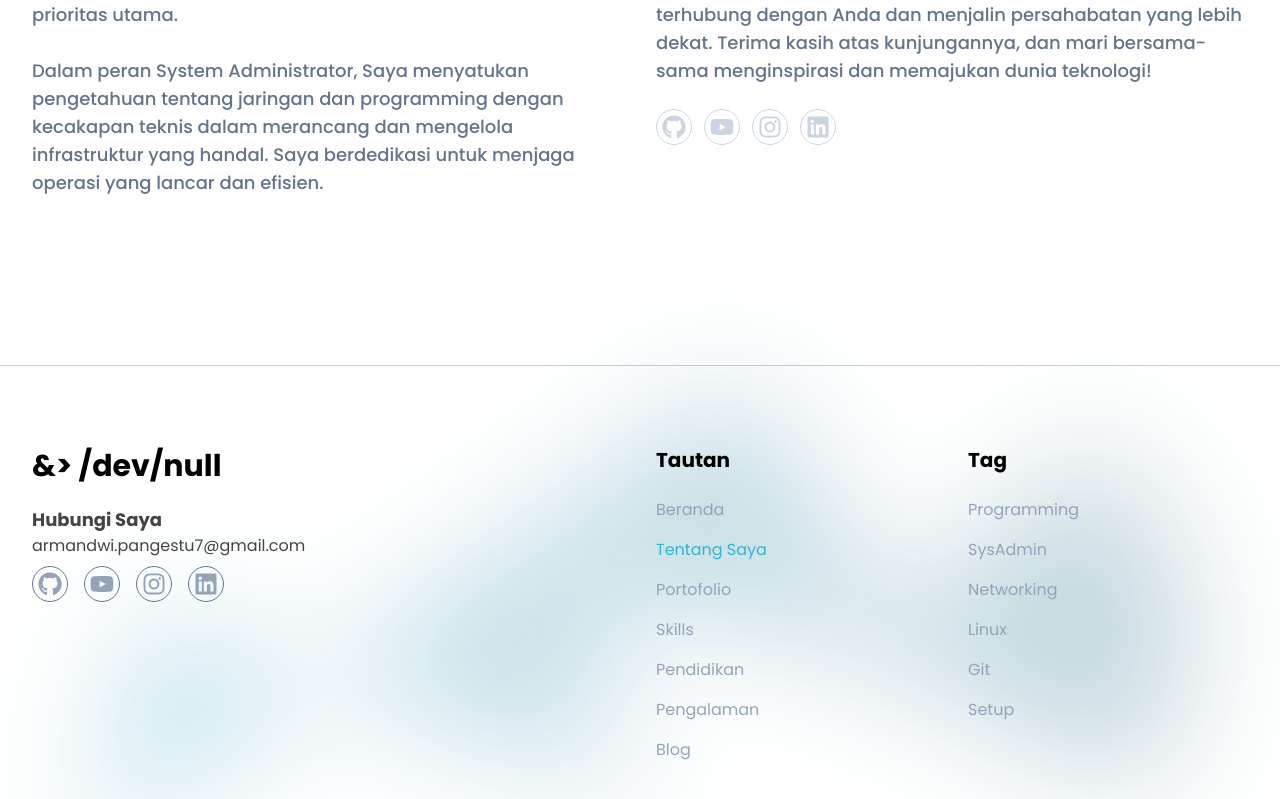
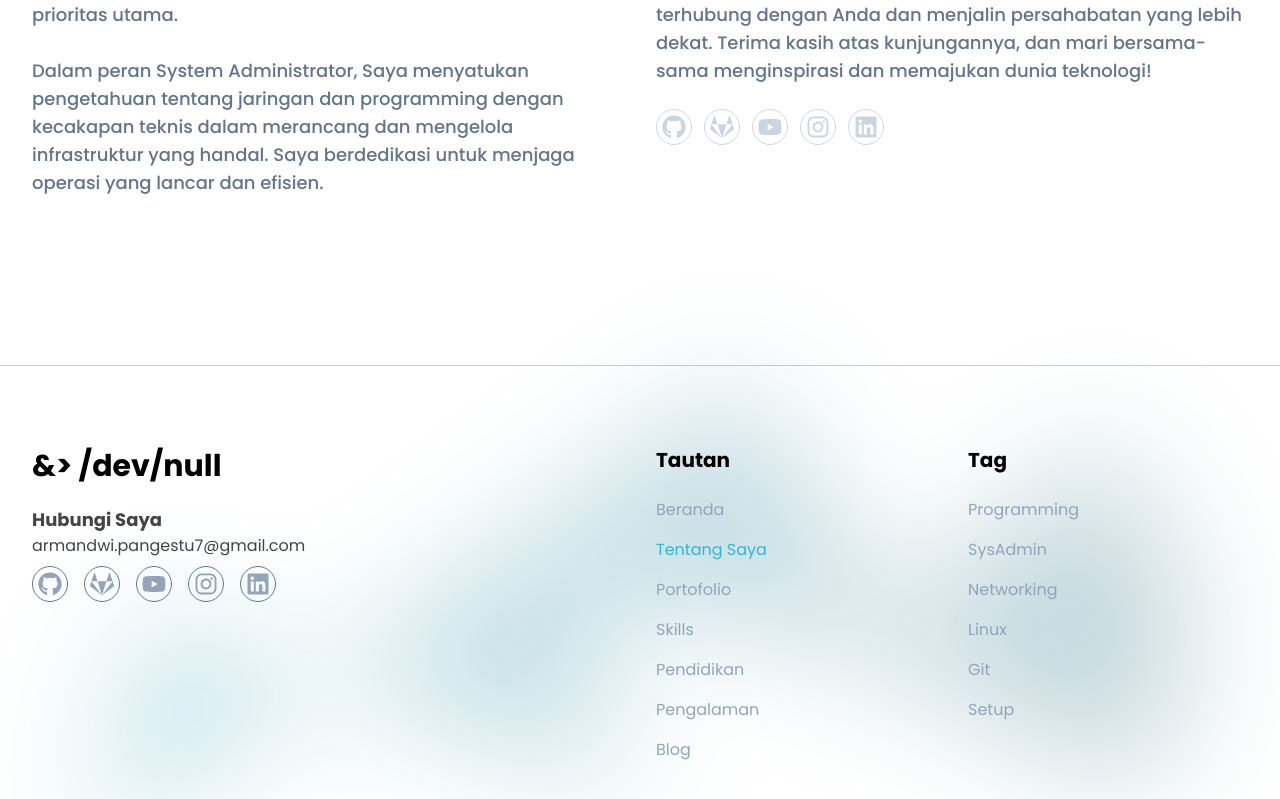
Before and after one commit to armandwipangestu/armandwipangestu.vercel.app, a Next.js app: page /tentang-saya in a window 1280 px wide. Shown: the part 591-1390 px from the top of the page. Built offline with nearby package versions, Linux system fonts and the light colour scheme; no server answers.

Commit message:
update: add gitlab account

```diff
--- a/components/layouts/footer.js
+++ b/components/layouts/footer.js
@@ -1,5 +1,11 @@
 import React, { useState, useEffect } from "react";
-import { FaGithub, FaYoutube, FaInstagram, FaLinkedin } from "react-icons/fa";
+import {
+  FaGithub,
+  FaGitlab,
+  FaYoutube,
+  FaInstagram,
+  FaLinkedin,
+} from "react-icons/fa";
 import Link from "next/link";
 import { usePathname } from "next/navigation";
 
@@ -69,6 +75,7 @@ const Footer = () => {
               <span>armandwi.pangestu7@gmail.com</span>
             </a>
             <div className="flex gap-x-1">
+              {/* GitHub */}
               <a
                 href="https://github.com/armandwipangestu"
                 target="_blank"
@@ -79,6 +86,20 @@ const Footer = () => {
                   GitHub
                 </span>
               </a>
+
+              {/* GitLab */}
+              <a
+                href="https://gitlab.com/armandwipangestu"
+                target="_blank"
+                className="group mr-3 flex h-9 w-9 items-center justify-center rounded-full border border-slate-500 text-slate-400 dark:border-slate-300 dark:text-slate-300 hover:border-primary hover:bg-primary dark:hover:border-primary dark:hover:bg-primary hover:text-white"
+              >
+                <FaGitlab className="h-6 w-6" />
+                <span className="absolute mt-20 scale-0 rounded bg-primary text-white p-2 text-xs group-hover:scale-100 whitespace-normal transition duration-300 ease-in-out font-bold">
+                  GitLab
+                </span>
+              </a>
+
+              {/* YouTube */}
               <a
                 href="https://www.youtube.com/channel/UCqo9Q_EpEJWGJLB2xmm_g3A"
                 target="_blank"
@@ -89,6 +110,8 @@ const Footer = () => {
                   YouTube
                 </span>
               </a>
+
+              {/* Instagram */}
               <a
                 href="https://www.instagram.com/devvnnull/"
                 target="_blank"
@@ -99,6 +122,8 @@ const Footer = () => {
                   Instagram
                 </span>
               </a>
+
+              {/* LinkedIn */}
               <a
                 href="https://www.linkedin.com/in/arman-dwi-pangestu"
                 target="_blank"
--- a/pages/tentang-saya.js
+++ b/pages/tentang-saya.js
@@ -1,5 +1,11 @@
 import Metadata from "@/components/utilities/metadata";
-import { FaGithub, FaYoutube, FaInstagram, FaLinkedin } from "react-icons/fa";
+import {
+  FaGithub,
+  FaGitlab,
+  FaYoutube,
+  FaInstagram,
+  FaLinkedin,
+} from "react-icons/fa";
 
 const AboutPage = () => {
   return (
@@ -80,6 +86,18 @@ const AboutPage = () => {
                   </span>
                 </a>
 
+                {/* GitLab */}
+                <a
+                  href="https://gitlab.com/armandwipangestu"
+                  target="_blank"
+                  className="group mr-3 flex h-9 w-9 items-center justify-center rounded-full border border-slate-300 text-slate-300 hover:border-primary hover:bg-primary hover:text-white"
+                >
+                  <FaGitlab className="h-6 w-6" />
+                  <span className="absolute mt-20 scale-0 rounded bg-primary text-white p-2 text-xs group-hover:scale-100 whitespace-normal transition duration-300 ease-in-out font-bold">
+                    GitLab
+                  </span>
+                </a>
+
                 {/* Youtube */}
                 <a
                   href="https://www.youtube.com/channel/UCqo9Q_EpEJWGJLB2xmm_g3A"
```
